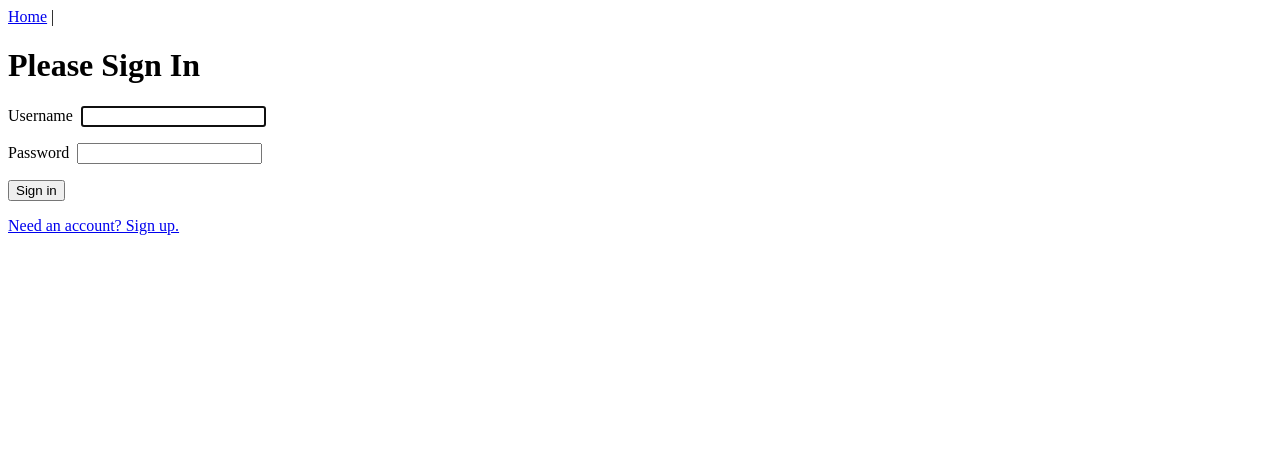
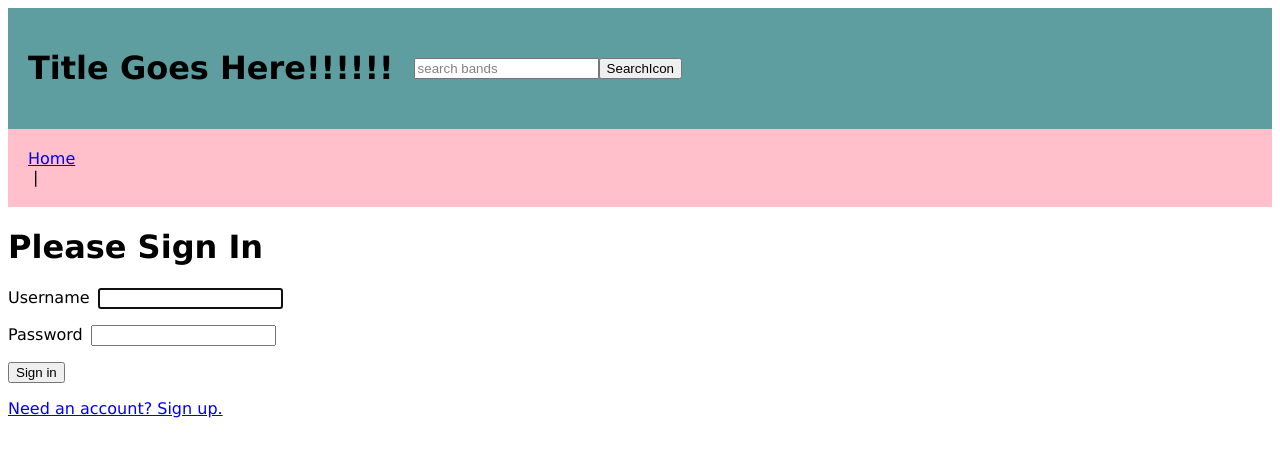
Before and after one commit to littsdj/superfan-source, a Vue app in the folder vue/: page /login in a window 1280 px wide. Shown: the top 456 px of the page. Built offline with nearby package versions, Linux system fonts and the light colour scheme.

Commit message:
added a lot to app.vue, and added an image from the internet.

```diff
--- a/vue/src/App.vue
+++ b/vue/src/App.vue
@@ -1,9 +1,84 @@
 <template>
   <div id="app">
-    <div id="nav">
-      <router-link v-bind:to="{ name: 'home' }">Home</router-link>&nbsp;|&nbsp;
-      <router-link v-bind:to="{ name: 'logout' }" v-if="$store.state.token != ''">Logout</router-link>
+    <div id="titleBar">
+      <h1>
+        Title Goes Here!!!!!!
+      </h1>
+      <form>
+        <input type="text" id="searchBar" class="default" v-model="search" v-on:click="clearDefaultSearch" v-on:blur="restoreDefaultSearch">
+        <button> SearchIcon </button>
+      </form>
     </div>
-    <router-view />
+
+    <div class="body">
+      <div class="sidebar">
+        <!-- Content for the sidebar goes here -->
+        <router-link v-bind:to="{ name: 'home' }">Home</router-link>&nbsp;|&nbsp;
+        <router-link v-bind:to="{ name: 'logout' }" v-if="$store.state.token != ''">Logout</router-link>
+
+      </div>
+      <router-view />
+    </div>
   </div>
+
 </template>
+
+
+
+<script>
+    export default {
+      data() {
+        return {
+          search: "search bands"
+        }
+      },
+      methods: {
+        clearDefaultSearch() {
+          if (this.search === "search bands"){
+            this.search = '';
+            const searchBar = document.querySelector("#searchBar")
+            searchBar.classList.remove('default');
+          }
+        },
+        restoreDefaultSearch() {
+          if (this.search === ""){
+            this.search = "search bands";
+            const searchBar = document.querySelector('#searchBar');
+            searchBar.classList.add('default');
+          }
+        }
+      }
+    }
+</script>
+
+<style scoped>
+  #titleBar {
+    display: flex;
+    justify-content: justify-left;
+    align-items: center;
+    background-color: cadetblue;
+    padding: 20px;
+    gap: 20px;
+  }
+
+  /* CSS styles for the sidebar go here */
+.sidebar {
+  display: flex;
+  flex: 0 0 250px; /* Sidebar width */
+  background-color: pink;
+  padding: 20px;
+  flex-direction: column;
+}
+
+.default {
+  color: gray;
+}
+
+.body {
+  display: grid;
+}
+
+#app {
+  font-family: Verdana, Geneva, Tahoma, sans-serif;
+}
+</style>
```
Also changed, not shown: vue/src/images/Yellow-lowrider.png (added).
